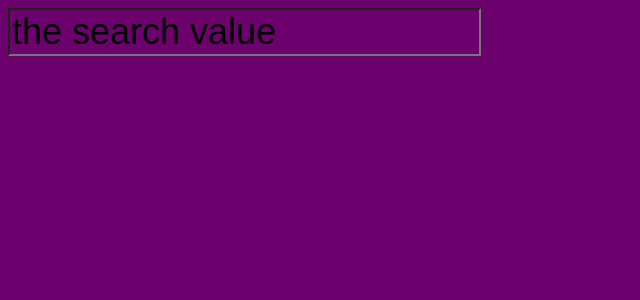
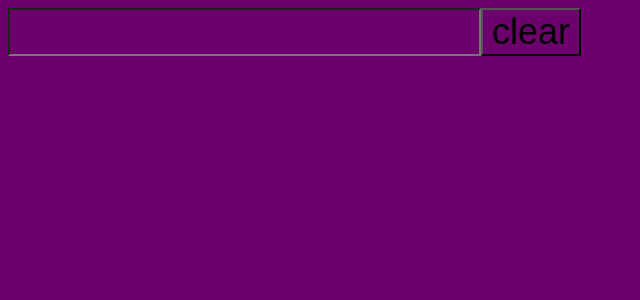
Before and after one commit to valensixx/react_core_conceps, a React (Create React App) app in the folder my-app/: page / in a window 1280 px wide. Shown: the top 300 px of the page, without its empty margins (0-640 px from the left). Built offline with nearby package versions, Linux system fonts and the light colour scheme.

Commit message:
add clear input value button

```diff
--- a/my-app/src/components/SearchBar/SearchBar.js
+++ b/my-app/src/components/SearchBar/SearchBar.js
@@ -2,15 +2,20 @@ import React, {useState} from "react";
 import './SearchBar.css';
 
 const SearchBar = () => {
-    const [searchValue, setSearchValue] = useState("the search value");
+    const [searchValue, setSearchValue] = useState("");
 
     const handleInputChange = (event) => {
         //alert("changed");
-        console.log(event.target.value);
+        //console.log(event.target.value);
+        setSearchValue(event.target.value);
     }
 
+    const handleClearClick = () => {
+        setSearchValue("");
+    }
     return <div>
         <input type="text" value={searchValue} onChange={handleInputChange} />
+        <button onClick={handleClearClick}>clear</button>
     </div>
 }
 
```
